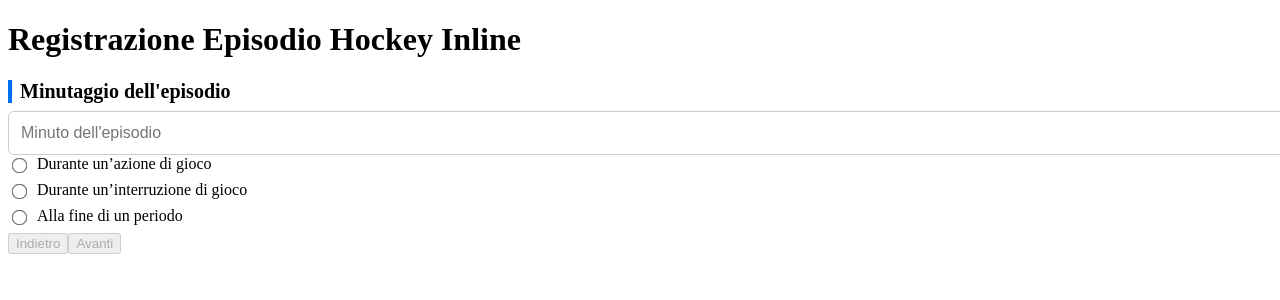
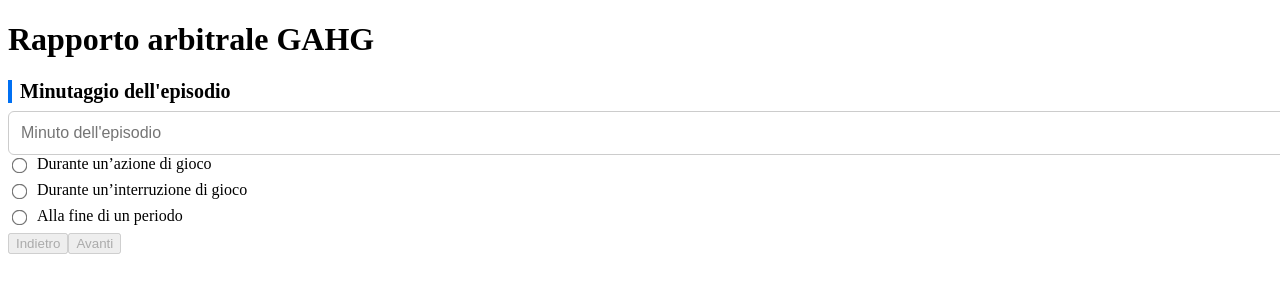
Before and after one commit to ThoEggwfo/rapporti, a Next.js app: page / in a window 1280 px wide. Shown: the top 300 px of the page. Built offline with nearby package versions, Linux system fonts and the light colour scheme.

Commit message:
Modernisiertes UI für Rapporti-Formular

```diff
--- a/pages/index.js
+++ b/pages/index.js
@@ -327,7 +327,7 @@ export default function Home() {
 
   return (
     <main>
-      <h1>Registrazione Episodio Hockey Inline</h1>
+      <h1>Rapporto arbitrale GAHG</h1>
       <div className="step">
         <h2>{steps[step].label}</h2>
         {steps[step].content}
```
